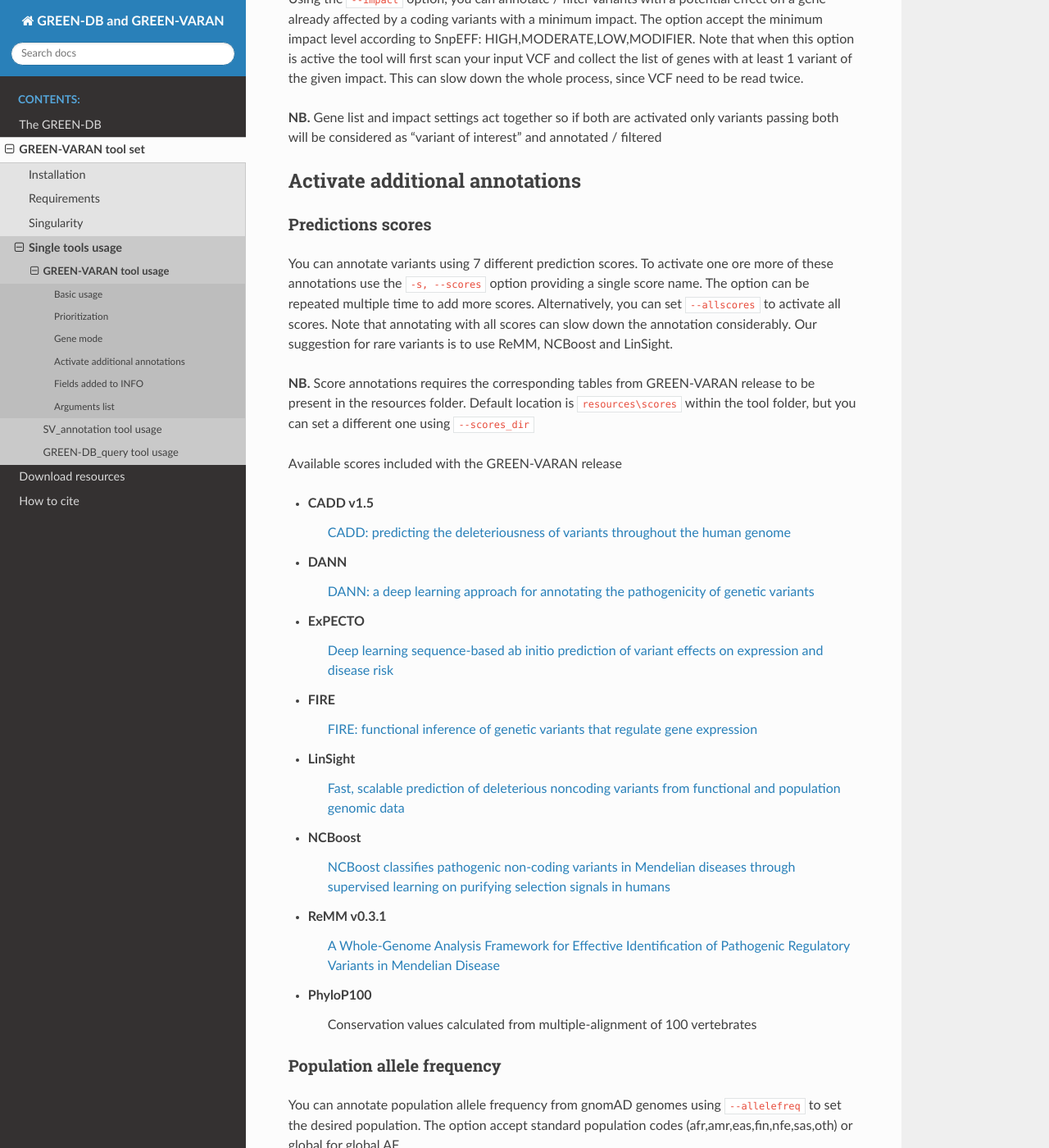
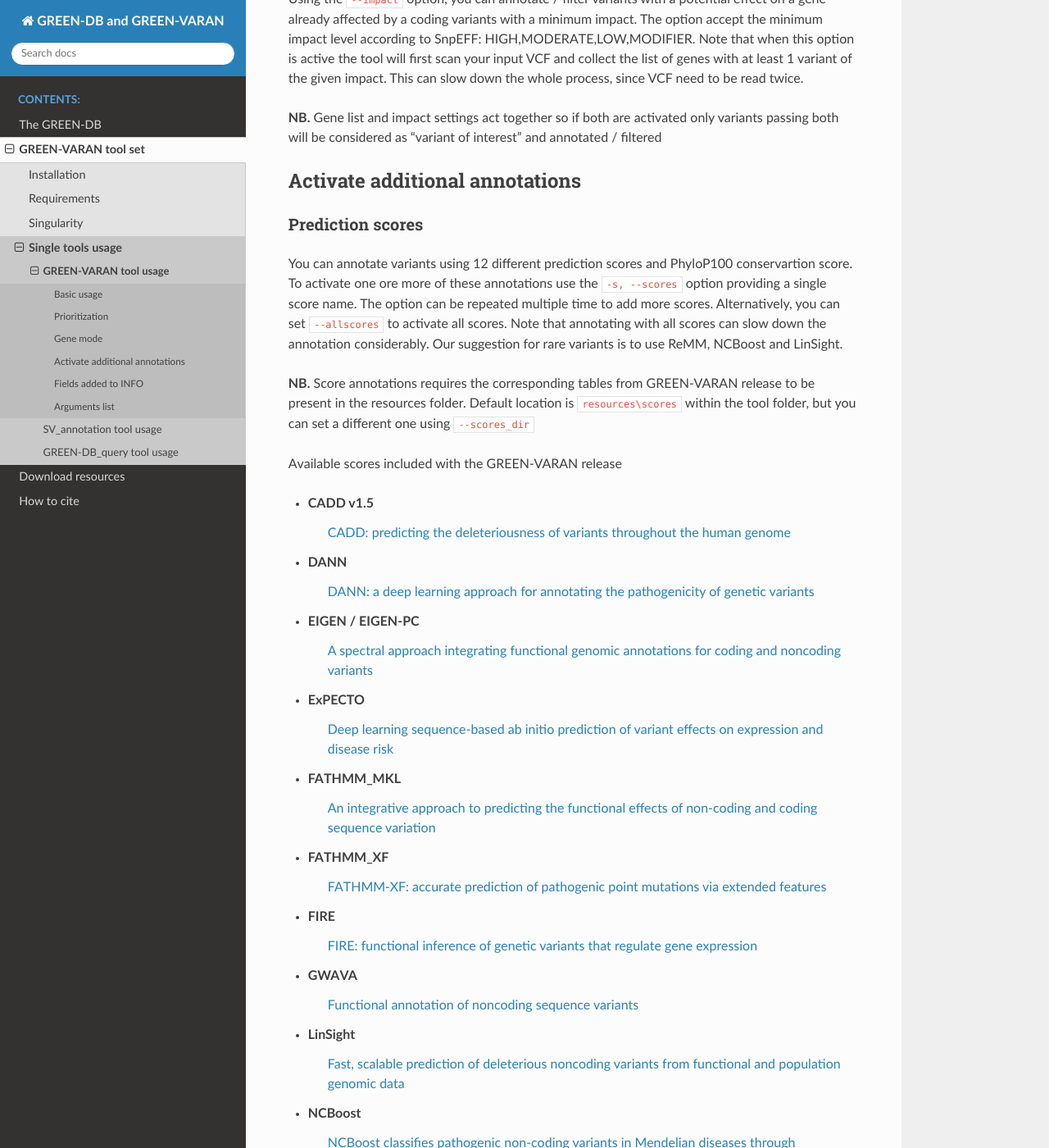
Before and after one commit to edg1983/GREEN-VARAN, a Sphinx documentation site: the page built from docs/GREEN-VARAN_usage.rst, in a window 1280 px wide and 1400 px high, scrolled down 2883 px. Shown: the whole window at 82% size. Built offline with Sphinx 7.4.7 and the Read the Docs theme 2.0.0, drawn with Linux system fonts in a browser that asks for light colours.

Commit message:
Updated docs

```diff
--- a/docs/GREEN-VARAN_usage.rst
+++ b/docs/GREEN-VARAN_usage.rst
@@ -132,9 +132,9 @@ will be considered as "variant of interest" and annotated / filtered
 
 Activate additional annotations
 ~~~~~~~~~~~~~~~~~~~~~~~~~~~~~~~
-Predictions scores
-##################
-You can annotate variants using 7 different prediction scores. To activate one ore more of these annotations use the
+Prediction scores
+#################
+You can annotate variants using 12 different prediction scores and PhyloP100 conservartion score. To activate one ore more of these annotations use the
 ``-s, --scores`` option providing a single score name. The option can be repeated multiple time to add more scores.
 Alternatively, you can set ``--allscores`` to activate all scores. Note that annotating with all scores can slow down the annotation
 considerably. Our suggestion for rare variants is to use ReMM, NCBoost and LinSight.
@@ -148,10 +148,18 @@ Available scores included with the GREEN-VARAN release
     `CADD: predicting the deleteriousness of variants throughout the human genome <https://academic.oup.com/nar/article/47/D1/D886/5146191>`_
 - DANN
     `DANN: a deep learning approach for annotating the pathogenicity of genetic variants <https://academic.oup.com/bioinformatics/article/31/5/761/2748191>`_
+- EIGEN / EIGEN-PC
+    `A spectral approach integrating functional genomic annotations for coding and noncoding variants <https://www.nature.com/articles/ng.3477>`_
 - ExPECTO
     `Deep learning sequence-based ab initio prediction of variant effects on expression and disease risk <https://www.nature.com/articles/s41588-018-0160-6>`_
+- FATHMM_MKL
+    `An integrative approach to predicting the functional effects of non-coding and coding sequence variation <https://academic.oup.com/bioinformatics/article/31/10/1536/177080>`_
+- FATHMM_XF
+    `FATHMM-XF: accurate prediction of pathogenic point mutations via extended features <https://academic.oup.com/bioinformatics/article/34/3/511/4104409>`_
 - FIRE
     `FIRE: functional inference of genetic variants that regulate gene expression <https://academic.oup.com/bioinformatics/article/33/24/3895/4093216>`_
+- GWAVA
+    `Functional annotation of noncoding sequence variants <https://www.nature.com/articles/nmeth.2832>`_
 - LinSight
     `Fast, scalable prediction of deleterious noncoding variants from functional and population genomic data <https://www.nature.com/articles/ng.3810>`_
 - NCBoost
@@ -160,6 +168,7 @@ Available scores included with the GREEN-VARAN release
     `A Whole-Genome Analysis Framework for Effective Identification of Pathogenic Regulatory Variants in Mendelian Disease <https://www.sciencedirect.com/science/article/pii/S0002929716302786>`_
 - PhyloP100
     Conservation values calculated from multiple-alignment of 100 vertebrates
+
 
 Population allele frequency
 ###########################
```
Also changed, not shown: 5 other files.
